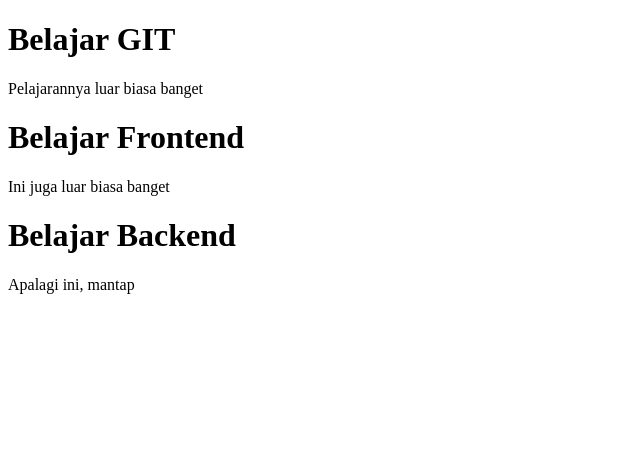
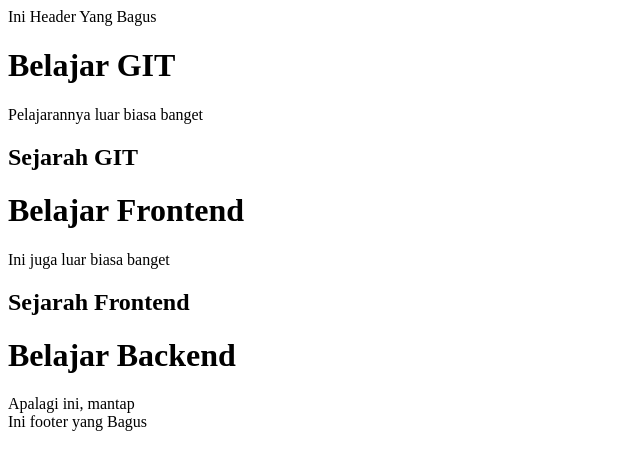
Before and after one commit to agungstwan/CompanyProfile, a plain HTML site: page index.html in a window 1280 px wide. Shown: the whole page, without its empty margins (0-640 px from the left). Drawn offline with Linux system fonts and the light colour scheme.

Commit message:
Menambahkan Header dan Footer

```diff
--- a/index.html
+++ b/index.html
@@ -6,11 +6,15 @@
     <title>Belajar Full Stack Developer</title>
 </head>
 <body>
+    <header>Ini Header Yang Bagus</header>
     <h1>Belajar GIT</h1>
     <div>Pelajarannya luar biasa banget</div>
+    <h2>Sejarah GIT</h2>
     <h1>Belajar Frontend</h1>
     <div>Ini juga luar biasa banget</div>
+    <h2>Sejarah Frontend</h2>
     <h1>Belajar Backend</h1>
     <div>Apalagi ini, mantap</div>
+    <footer>Ini footer yang Bagus</footer>
 </body>
 </html>
```
